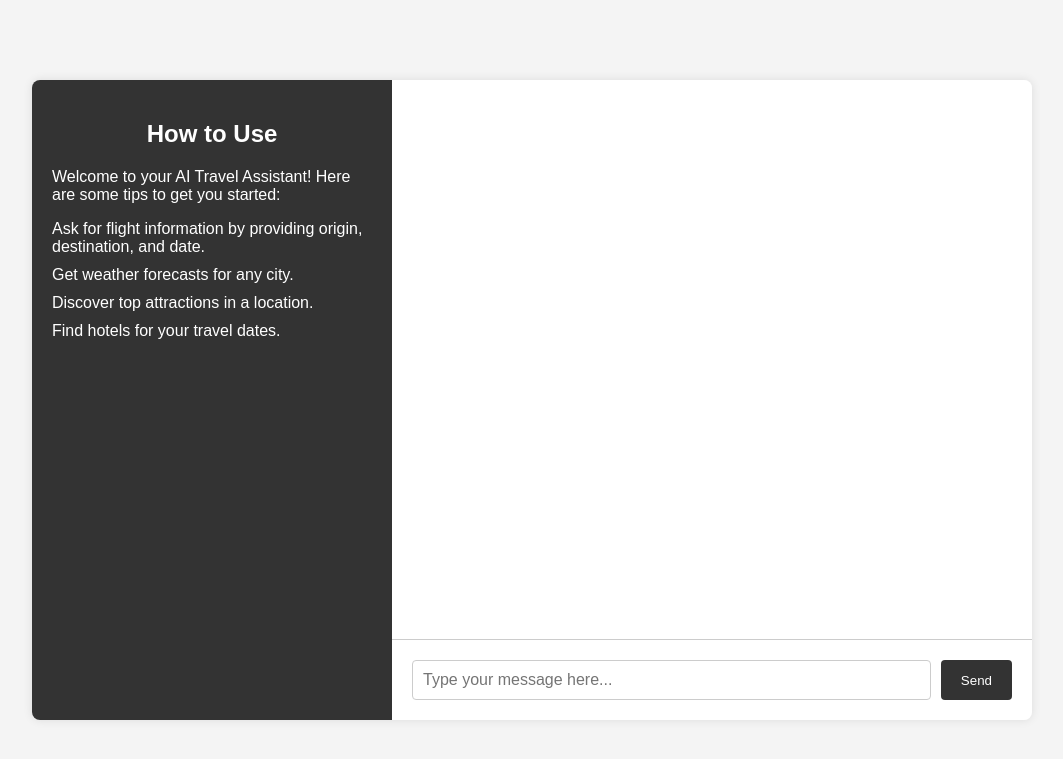
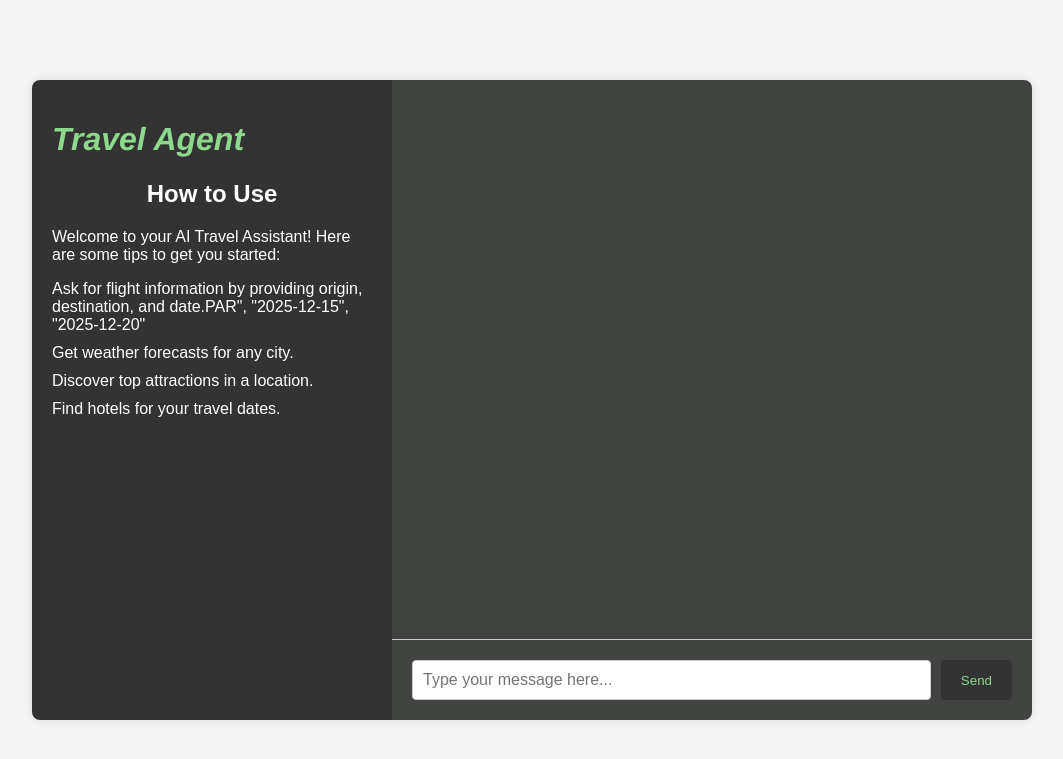
Before and after one commit to Afzaal-Ijaz/Agentic_Chatbot, a Flask app: page / in a window 1280 px wide. Shown: the top 759 px of the page, without its empty margins (108-1171 px from the left). Run offline with Flask 3, Linux system fonts and the light colour scheme.

Commit message:
frontend changes

```diff
--- a/Frontend/static/style.css
+++ b/Frontend/static/style.css
@@ -16,6 +16,11 @@ body {
     box-shadow: 0 0 10px rgba(0, 0, 0, 0.1);
     border-radius: 8px;
     overflow: hidden;
+}
+#name{
+    font-family: 'Franklin Gothic Medium', 'Arial Narrow', Arial, sans-serif;
+    font-style: oblique;
+    color: rgb(142, 216, 142);
 }
 
 .instructions {
@@ -42,7 +47,7 @@ body {
     flex: 2;
     display: flex;
     flex-direction: column;
-    background-color: #fff;
+    background-color: #404340;
 }
 
 .chat-box {
@@ -67,7 +72,7 @@ body {
 
 #send-btn {
     background-color: #333;
-    color: white;
+    color: rgb(142, 216, 142);
     border: none;
     padding: 10px 20px;
     border-radius: 4px;
--- a/Frontend/templates/index.html
+++ b/Frontend/templates/index.html
@@ -9,10 +9,11 @@
 <body>
     <div class="container">
         <div class="instructions">
+            <h1 id="name">Travel Agent</h1>
             <h2>How to Use</h2>
             <p>Welcome to your AI Travel Assistant! Here are some tips to get you started:</p>
             <ul>
-                <li>Ask for flight information by providing origin, destination, and date.</li>
+                <li>Ask for flight information by providing origin, destination, and date.PAR", "2025-12-15", "2025-12-20"</li>
                 <li>Get weather forecasts for any city.</li>
                 <li>Discover top attractions in a location.</li>
                 <li>Find hotels for your travel dates.</li>
```
Also changed, not shown: other parts of Frontend/static/style.css (+2 -2 lines), 1 other file.
